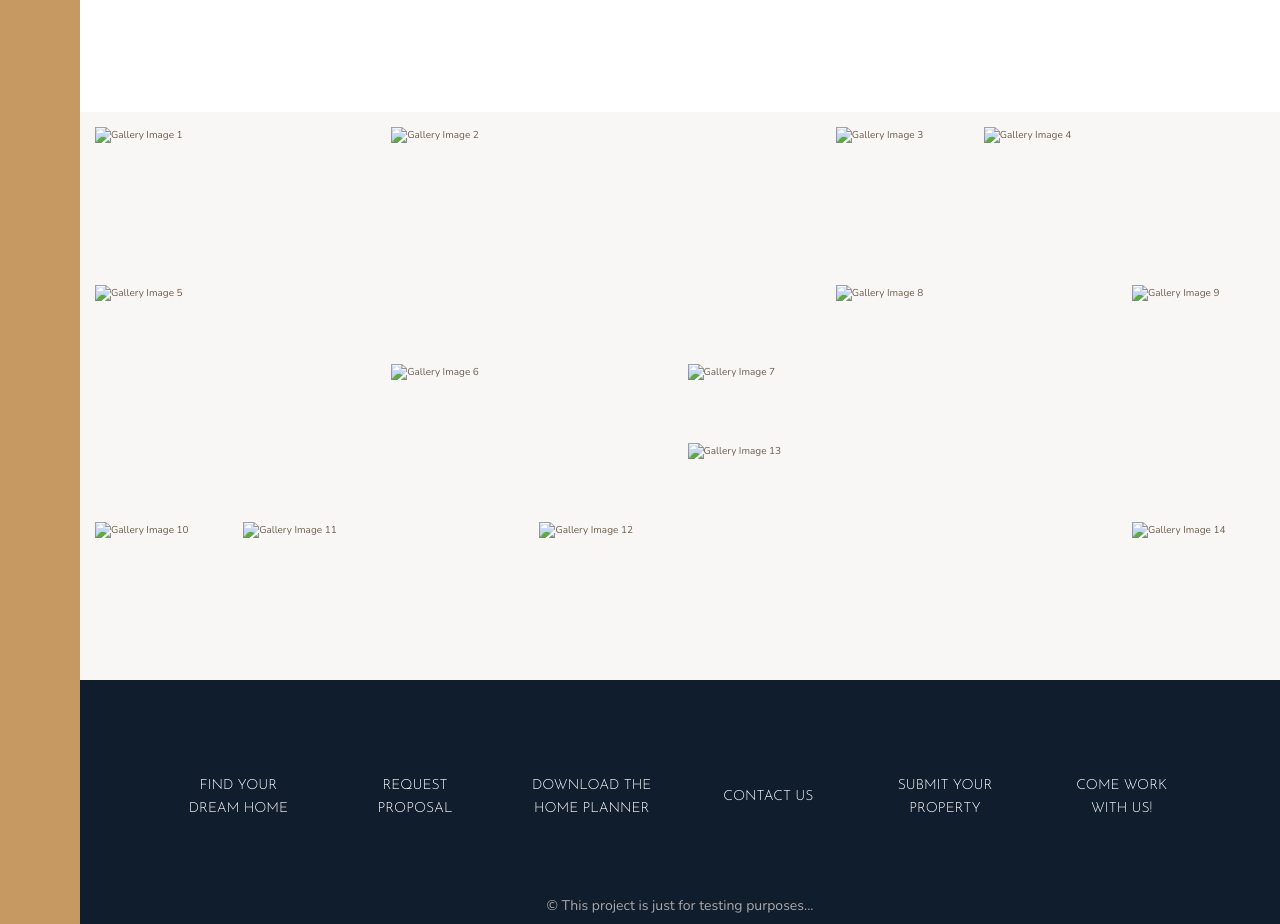
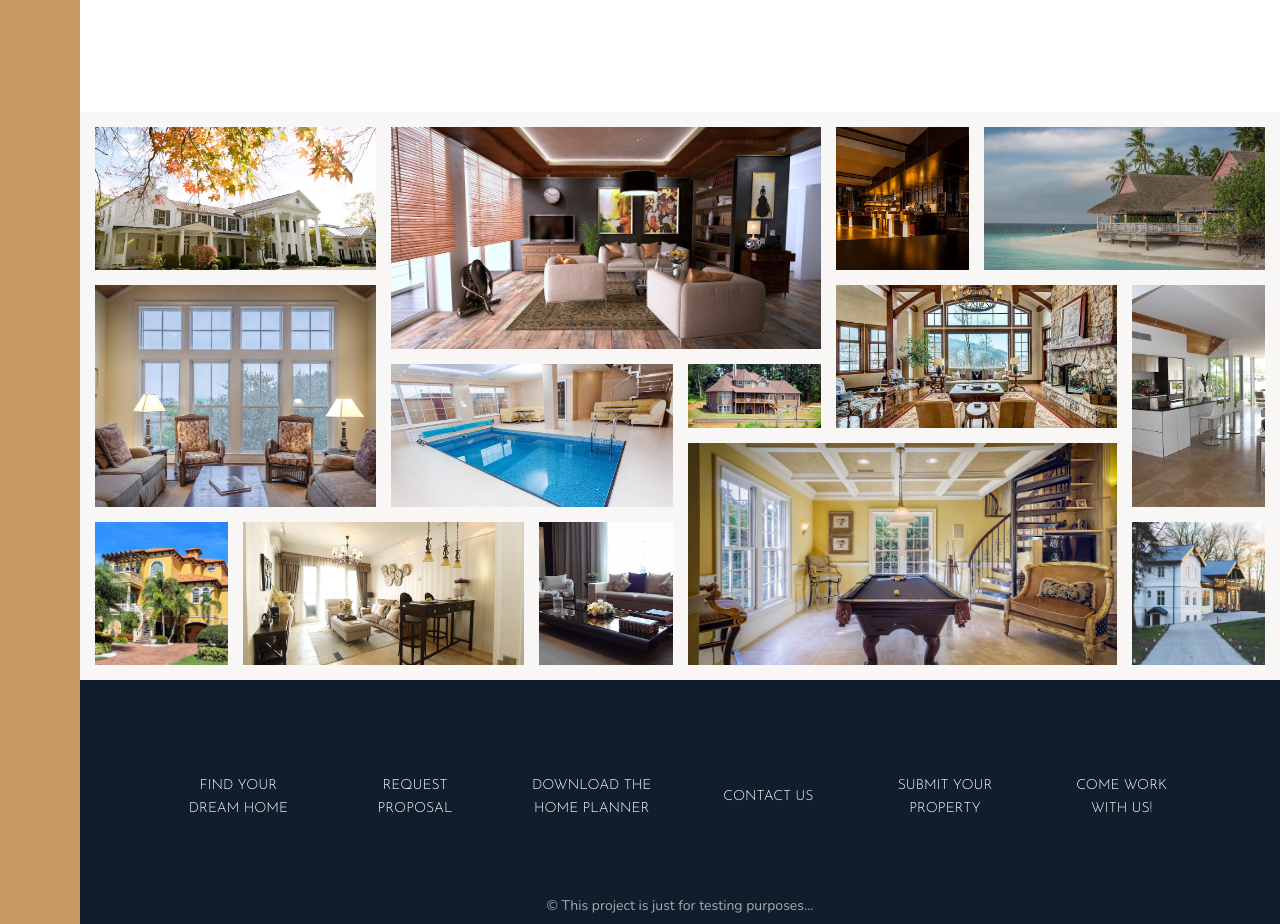
Before and after one commit to fenagel/nexter, a website: page index.html in a window 1280 px wide. Shown: the part 2960-3884 px from the top of the page. Drawn offline with nearby package versions, Linux system fonts and the light colour scheme; the site is published under a folder, as on GitHub Pages, so addresses that start at the root find nothing.

Commit message:
changed filepath of gallery images

```diff
--- a/index.html
+++ b/index.html
@@ -309,46 +309,46 @@
 
         <div class="section gallery">
             <figure class="gallery__item gallery__item--1">
-                <img src="/img/gal-1.jpeg" alt="Gallery Image 1" class="gallery__img">
+                <img src="img/gal-1.jpeg" alt="Gallery Image 1" class="gallery__img">
             </figure>
             <figure class="gallery__item gallery__item--2">
-                <img src="/img/gal-2.jpeg" alt="Gallery Image 2" class="gallery__img">
+                <img src="img/gal-2.jpeg" alt="Gallery Image 2" class="gallery__img">
             </figure>
             <figure class="gallery__item gallery__item--3">
-                <img src="/img/gal-3.jpeg" alt="Gallery Image 3" class="gallery__img">
+                <img src="img/gal-3.jpeg" alt="Gallery Image 3" class="gallery__img">
             </figure>
             <figure class="gallery__item gallery__item--4">
-                <img src="/img/gal-4.jpeg" alt="Gallery Image 4" class="gallery__img">
+                <img src="img/gal-4.jpeg" alt="Gallery Image 4" class="gallery__img">
             </figure>
             <figure class="gallery__item gallery__item--5">
-                <img src="/img/gal-5.jpeg" alt="Gallery Image 5" class="gallery__img">
+                <img src="img/gal-5.jpeg" alt="Gallery Image 5" class="gallery__img">
             </figure>
             <figure class="gallery__item gallery__item--6">
-                <img src="/img/gal-6.jpeg" alt="Gallery Image 6" class="gallery__img">
+                <img src="img/gal-6.jpeg" alt="Gallery Image 6" class="gallery__img">
             </figure>
             <figure class="gallery__item gallery__item--7">
-                <img src="/img/gal-7.jpeg" alt="Gallery Image 7" class="gallery__img">
+                <img src="img/gal-7.jpeg" alt="Gallery Image 7" class="gallery__img">
             </figure>
             <figure class="gallery__item gallery__item--8">
-                <img src="/img/gal-8.jpeg" alt="Gallery Image 8" class="gallery__img">
+                <img src="img/gal-8.jpeg" alt="Gallery Image 8" class="gallery__img">
             </figure>
             <figure class="gallery__item gallery__item--9">
-                <img src="/img/gal-9.jpeg" alt="Gallery Image 9" class="gallery__img">
+                <img src="img/gal-9.jpeg" alt="Gallery Image 9" class="gallery__img">
             </figure>
             <figure class="gallery__item gallery__item--10">
-                <img src="/img/gal-10.jpeg" alt="Gallery Image 10" class="gallery__img">
+                <img src="img/gal-10.jpeg" alt="Gallery Image 10" class="gallery__img">
             </figure>
             <figure class="gallery__item gallery__item--11">
-                <img src="/img/gal-11.jpeg" alt="Gallery Image 11" class="gallery__img">
+                <img src="img/gal-11.jpeg" alt="Gallery Image 11" class="gallery__img">
             </figure>
             <figure class="gallery__item gallery__item--12">
-                <img src="/img/gal-12.jpeg" alt="Gallery Image 12" class="gallery__img">
+                <img src="img/gal-12.jpeg" alt="Gallery Image 12" class="gallery__img">
             </figure>
             <figure class="gallery__item gallery__item--13">
-                <img src="/img/gal-13.jpeg" alt="Gallery Image 13" class="gallery__img">
+                <img src="img/gal-13.jpeg" alt="Gallery Image 13" class="gallery__img">
             </figure>
             <figure class="gallery__item gallery__item--14">
-                <img src="/img/gal-14.jpeg" alt="Gallery Image 14" class="gallery__img">
+                <img src="img/gal-14.jpeg" alt="Gallery Image 14" class="gallery__img">
             </figure>
         </div>
         <footer class="footer">
```
